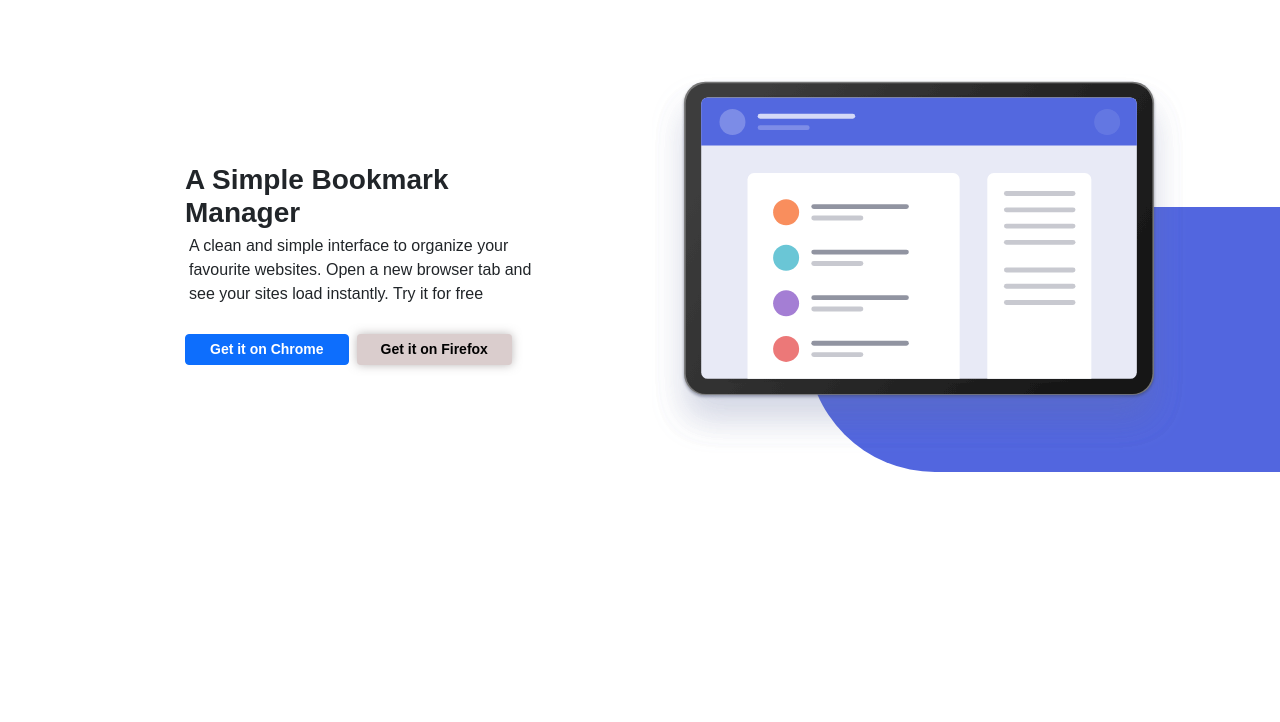
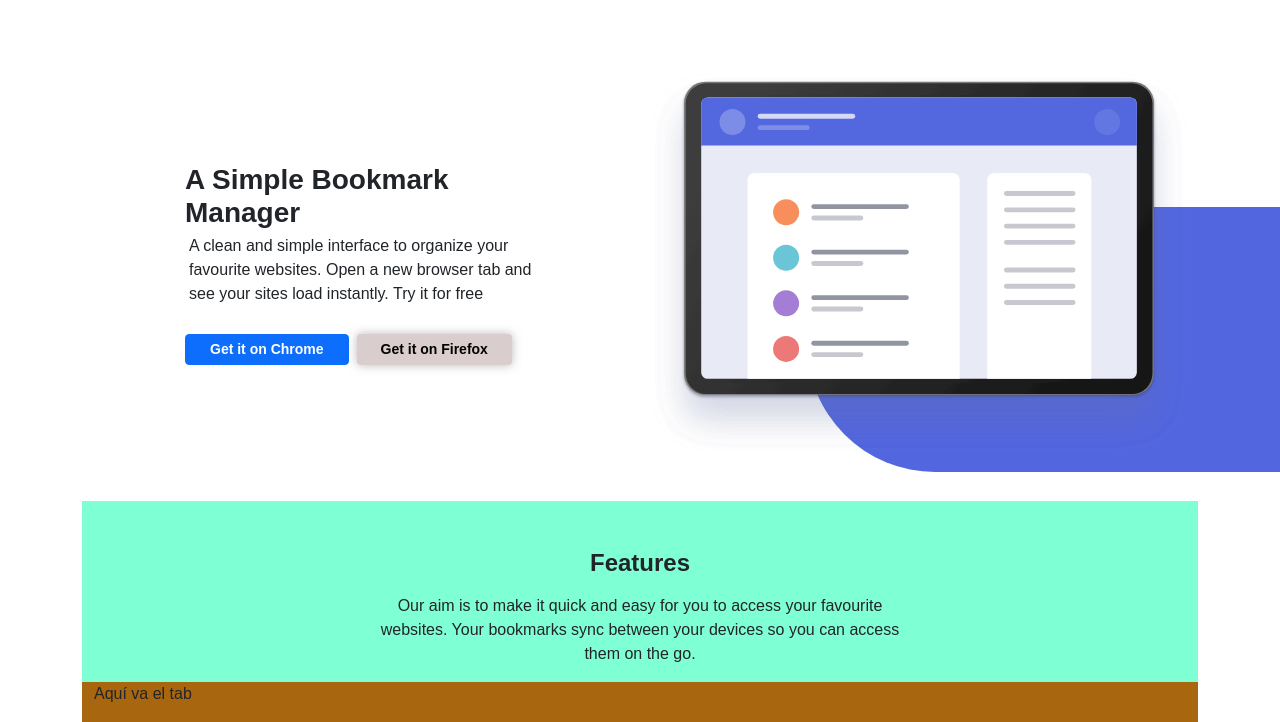
Before and after one commit to manuK1777/S-1-2-Bootstrap-SASS, a website: page index.html in a window 1280 px wide. Shown: the part 103-825 px from the top of the page. Before the commit the page ends 800 px from the top, so only its background shows below. Drawn offline with nearby package versions, Linux system fonts and the light colour scheme; files that its build step writes are made by us from their sources.

Commit message:
Ejercicio 2, maquetando parte funcionalidades

```diff
--- a/index.html
+++ b/index.html
@@ -14,6 +14,8 @@
 </head>
 
 <body>
+
+    <!-- header, logo y navbar -->
     <div class="container">
         <header class="container mt-4 pb-5">
             <div class="row pt-2 row align-items-end flex-md-row d-flex">
@@ -54,13 +56,15 @@
             </div>
         </header>
 
+        <!-- main content -->
         <main class="container">
             <div class="row flex-column align-items-center flex-md-row"> <!-- d-flex ????????-->
                 <div class="col-md-6 order-2 order-md-1 mt-3 mb-5 align-self-center p-lg-5 text-md-start ps-5 ps-md-0">
                     <div class="card-md custom-card ms-auto me-auto mt-sm-5 pb-3" style="width: 22rem;">
                         <div class="card-body">
                             <h3 class="card-title fw-bold">A Simple Bookmark Manager</h3>
-                            <p class="card-text p-1 text-justify">A clean and simple interface to organize your favourite
+                            <p class="card-text p-1 text-justify">A clean and simple interface to organize your
+                                favourite
                                 websites.
                                 Open a new browser tab and see your sites load instantly. Try it for free</p>
                             <div class="d-flex gap-2">
@@ -81,6 +85,22 @@
                 </div>
             </div>
         </main>
+
+        <!-- product features -->
+        <section class="container">
+            <div class="row justify-content-center" style="background-color: aquamarine;">
+                <div class="col col-6 mt-5">
+                    <h4 class="text-center fw-bold mb-3">Features</h4>
+                    <p class="text-center">Our aim is to make it quick and easy for you to access your
+                        favourite websites. Your bookmarks sync between your devices so you can access
+                        them on the go.
+                    </p>
+                </div>
+            </div>
+            <div class="row justify-content-center" style="background-color: rgb(168, 102, 15);">
+                <p>Aquí va el tab</p>
+            </div>
+        </section>
     </div>
 
     <!-- Incluir el archivo JS de Bootstrap -->
```
Lines whose indentation alone changed are shown as unchanged.
